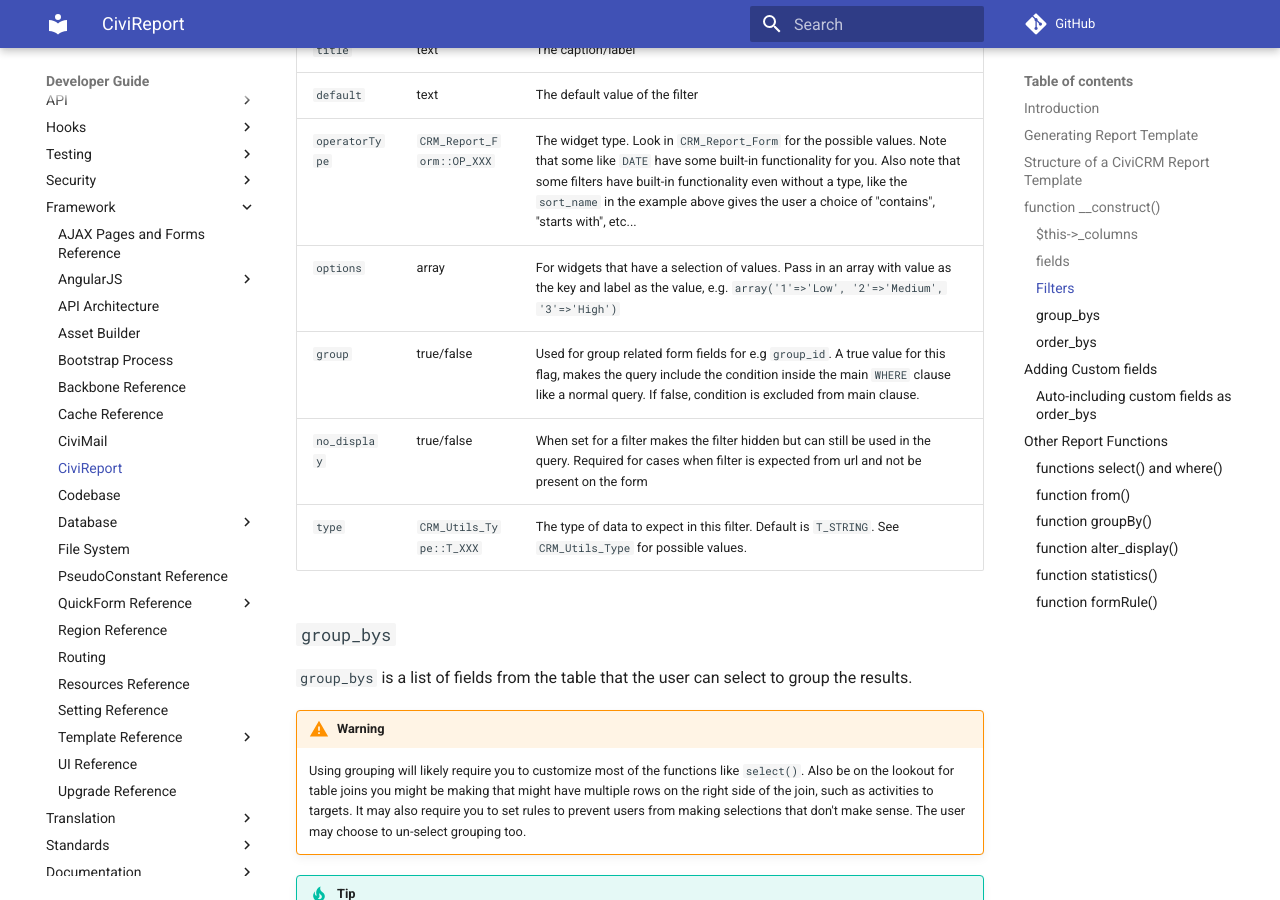
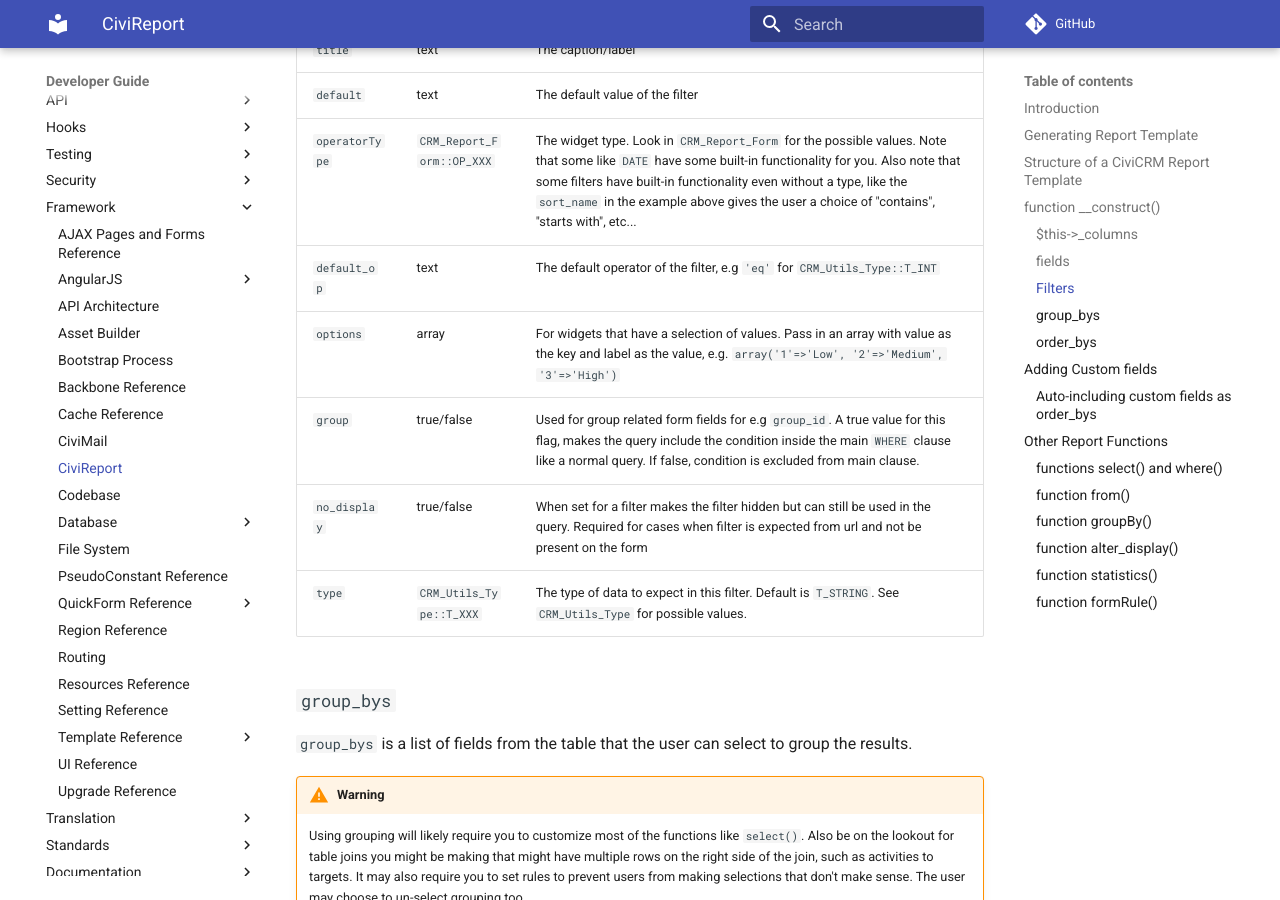
Before and after one commit to civicrm/civicrm-dev-docs, an MkDocs documentation site: the page built from docs/framework/civireport.md, in a window 1280 px wide and 900 px high, scrolled down 2750 px. Built offline with MkDocs 1.6.1 and Material for MkDocs 9.7.7, drawn with Linux system fonts in a browser that asks for light colours; comment, search, counter and statistics services are not loaded; old or Windows-style settings are respelled for this version of MkDocs.

Commit message:
Add description for report filter option default_op

```diff
--- a/docs/framework/civireport.md
+++ b/docs/framework/civireport.md
@@ -81,6 +81,7 @@ filters is a list of filters related to the table that the user can use to filte
 | `title`  | text | The caption/label |
 | `default` | text | The default value of the filter |
 | `operatorType` | `CRM_Report_Form::OP_XXX` | The widget type. Look in `CRM_Report_Form` for the possible values. Note that some like `DATE` have some built-in functionality for you. Also note that some filters have built-in functionality even without a type, like the `sort_name` in the example above gives the user a choice of "contains", "starts with", etc... |
+| `default_op` | text | The default operator of the filter, e.g `'eq'` for `CRM_Utils_Type::T_INT` |
 | `options` | array | For widgets that have a selection of values. Pass in an array with value as the key and label as the value, e.g. `array('1'=>'Low', '2'=>'Medium', '3'=>'High')` |
 | `group` | true/false | Used for group related form fields for e.g `group_id`. A true value for this flag, makes the query include the condition inside the main `WHERE` clause like a normal query. If false, condition is excluded from main clause. |
 | `no_display` | true/false | When set for a filter makes the filter hidden but can still be used in the query. Required for cases when filter is expected from url and not be present on the form |
```
